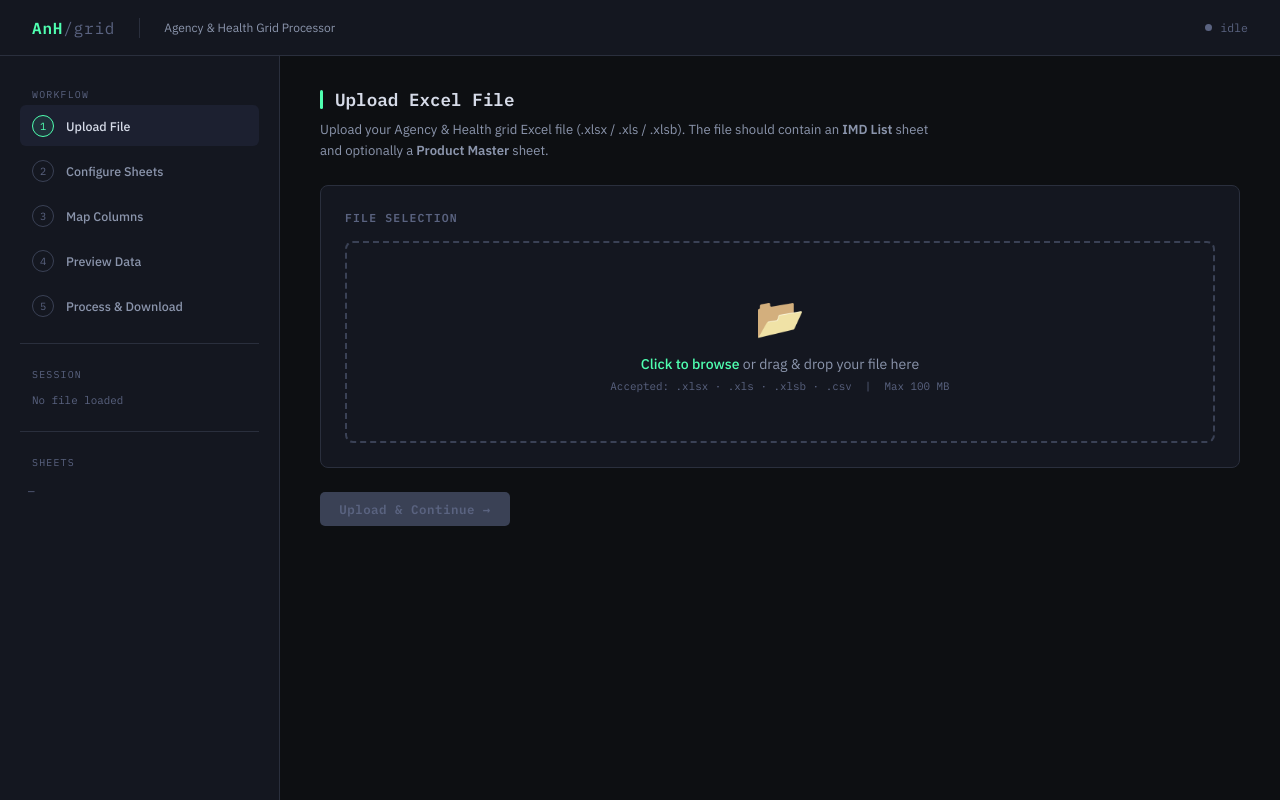
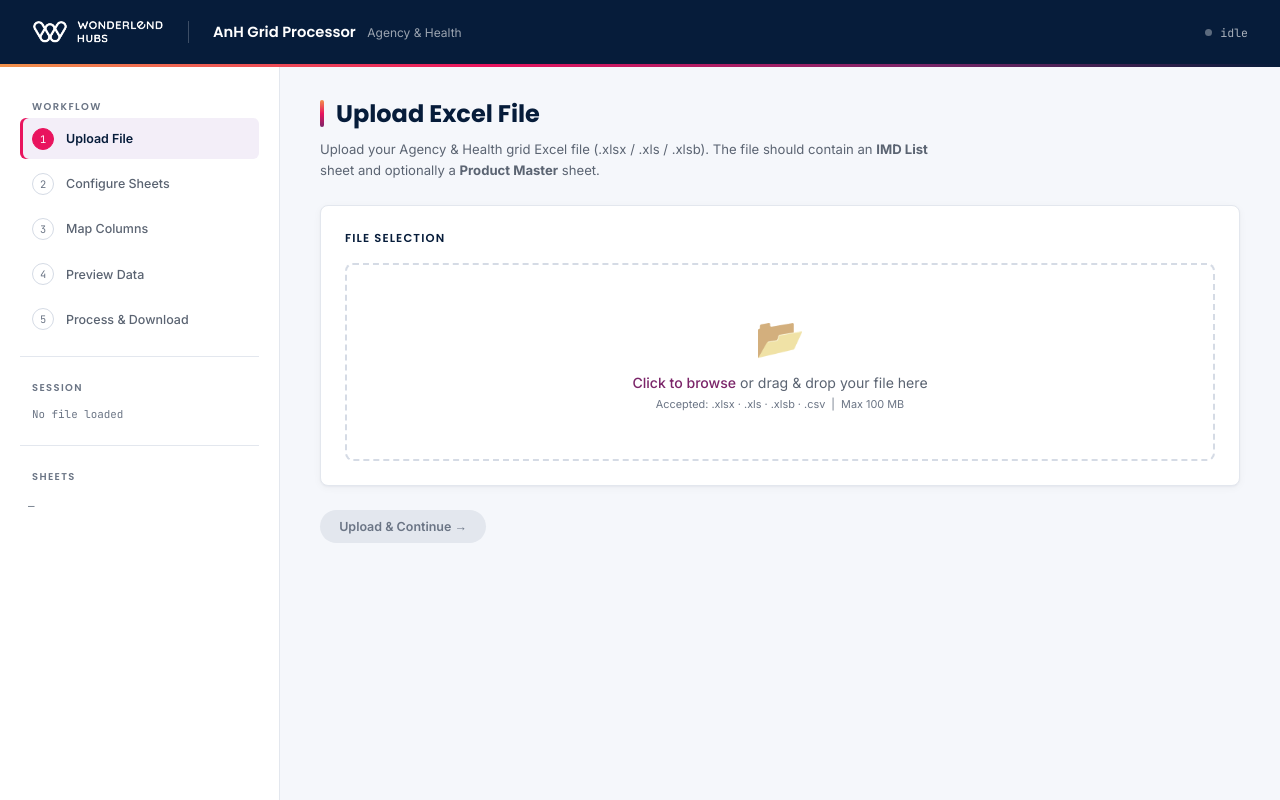
Before and after one commit to deepganatra-wlh/AnH_Portal, a Flask app: page / in a window 1280 px wide. Run offline with Flask 3, Linux system fonts and the light colour scheme.

Commit message:
WLH Rebranding

```diff
--- a/templates/index.html
+++ b/templates/index.html
@@ -3,25 +3,25 @@
 <head>
   <meta charset="UTF-8" />
   <meta name="viewport" content="width=device-width, initial-scale=1.0"/>
-  <title>AnH Grid Processor</title>
-  <link rel="preconnect" href="https://fonts.googleapis.com">
-  <link href="https://fonts.googleapis.com/css2?family=IBM+Plex+Mono:wght@400;500;600&family=IBM+Plex+Sans:wght@300;400;500;600&display=swap" rel="stylesheet">
+  <title>AnH Grid Processor · Wonderlend Hubs</title>
+  <link rel="icon" type="image/png" href="/static/brand/favicon.png"/><link rel="apple-touch-icon" href="/static/brand/apple-touch-icon.png"/><meta name="theme-color" content="#061C3A"/>
+  <link rel="preconnect" href="https://fonts.googleapis.com"/><link rel="preconnect" href="https://fonts.gstatic.com" crossorigin/><link href="https://fonts.googleapis.com/css2?family=Poppins:wght@500;600;700;800&family=Inter:wght@400;500;600;700&family=JetBrains+Mono:wght@400;500;600&display=swap" rel="stylesheet"/>
   <style>
     :root {
-      --bg:         #0d0f12;
-      --bg2:        #141720;
-      --bg3:        #1c2030;
-      --border:     #2a2f3d;
-      --border2:    #3a4155;
-      --accent:     #4fffb0;
-      --accent2:    #00c87a;
-      --warn:       #ffb347;
-      --danger:     #ff5555;
-      --muted:      #5a6380;
-      --text:       #d6dbe8;
-      --text2:      #8b95ac;
-      --mono:       'IBM Plex Mono', monospace;
-      --sans:       'IBM Plex Sans', sans-serif;
+      --bg:         #F5F7FB;
+      --bg2:        #FFFFFF;
+      --bg3:        #F2F5FA;
+      --border:     #E3E7EE;
+      --border2:    #D5DBE5;
+      --accent:     #7B2569;
+      --accent2:    #1A7F54;
+      --warn:       #A84D0E;
+      --danger:     #CC0F51;
+      --muted:      #6B7585;
+      --text:       #061C3A;
+      --text2:      #5B6472;
+      --mono:       'JetBrains Mono', monospace;
+      --sans:       'Inter', system-ui, sans-serif;
     }
 
     *, *::before, *::after { box-sizing: border-box; margin: 0; padding: 0; }
@@ -114,7 +114,7 @@
     .step-item.done .step-num {
       border-color: var(--accent);
       color: var(--accent);
-      background: rgba(79,255,176,0.08);
+      background: rgba(123,37,105,0.08);
     }
     .step-label {
       font-size: 0.78rem;
@@ -343,9 +343,9 @@
     }
     .btn-primary {
       background: var(--accent);
-      color: #0d1017;
+      color: #FFFFFF;
     }
-    .btn-primary:hover { background: #6fffc0; }
+    .btn-primary:hover { background: var(--accent); }
     .btn-primary:disabled {
       background: var(--border2);
       color: var(--muted);
@@ -546,15 +546,79 @@
       aside { display: none; }
       main { padding: 1.25rem; }
     }
+
+/* ══════════════════════════════════════════════════════════════════════
+   Wonderlend Hubs brand layer — brand guidelines v1.0 (2026)
+   Ink Navy grounds · rose→purple gradient signs · orange lifts moments
+   Poppins for headings, Inter for body/UI, JetBrains Mono kept for data
+   ══════════════════════════════════════════════════════════════════════ */
+:root{
+  --wl-navy:#061C3A;--wl-rose:#E9145E;--wl-purple:#7B2569;--wl-orange:#F2924B;
+  --wl-hair:#E3E7EE;--wl-grey:#5B6472;--wl-lav:#F3EEF8;--wl-bw:#EFF3FA;--wl-rw:#FDEEF3;
+  --wl-grad:linear-gradient(90deg,#F2924B 0%,#E9145E 38%,#7B2569 72%,#061C3A 100%);
+  --wl-hd:'Poppins',system-ui,sans-serif;
+  --wl-shadow:0 1px 2px rgba(6,28,58,.04),0 2px 8px rgba(6,28,58,.04);
+}
+html,body{-webkit-font-smoothing:antialiased;}
+h1,h2,h3{font-family:var(--wl-hd);letter-spacing:-.01em;color:var(--wl-navy);}
+::selection{background:rgba(233,20,94,.16);}
+:focus-visible{outline:2px solid var(--wl-purple);outline-offset:2px;}
+.wl-logo{display:block;width:152px;height:auto;margin-bottom:14px;}
+
+/* Header — Ink Navy ground, white logo top-left, signature gradient rule underneath */
+header{background:var(--wl-navy);border-bottom:none;height:64px;position:relative;}
+header::after{content:'';position:absolute;left:0;right:0;bottom:-3px;height:3px;background:var(--wl-grad);z-index:2;}
+.wl-logo-header{width:132px;margin:0;}
+.wl-divider{width:1px;height:22px;background:rgba(255,255,255,.22);}
+.wl-app-name{font-family:var(--wl-hd);font-weight:600;font-size:.92rem;color:#FFFFFF;}
+.wl-app-name span{font-family:var(--sans);font-weight:400;font-size:.75rem;color:rgba(255,255,255,.6);margin-left:.5rem;}
+.status-bar{color:rgba(255,255,255,.65);}
+.status-dot{background:rgba(255,255,255,.35);}
+.status-dot.active{background:var(--wl-rose);box-shadow:0 0 0 3px rgba(233,20,94,.25);}
+
+/* Sidebar — white, hairline edge, rose marker on the active step */
+aside{background:#FFFFFF;border-right:1px solid var(--border);padding-top:1.75rem;}
+.sidebar-section-title{font-family:var(--wl-hd);font-weight:600;letter-spacing:.14em;}
+.step-item:hover{background:var(--bg3);}
+.step-item.active{background:var(--wl-lav);box-shadow:inset 3px 0 0 var(--wl-rose);}
+.step-item.active .step-num{border-color:var(--wl-rose);background:var(--wl-rose);color:#FFFFFF;}
+.step-item.done .step-num{border-color:var(--accent2);background:var(--accent2);color:#FFFFFF;}
+.step-item.active .step-label{color:var(--wl-navy);font-weight:600;}
+
+/* Type: Poppins for headings and eyebrows, Inter for UI, mono only for data */
+.page-title{font-family:var(--wl-hd);font-size:1.5rem;font-weight:700;}
+.page-title::before{width:4px;background:linear-gradient(180deg,var(--wl-orange),var(--wl-rose),var(--wl-purple));}
+.card-title{font-family:var(--wl-hd);color:var(--wl-navy);}
+.form-group label,.col-item label,.drop-hint,.stat-label{font-family:var(--sans);}
+.form-group label,.col-item label{font-weight:600;color:var(--text2);}
+.stat-value{font-family:var(--wl-hd);}
+.download-info h3{font-family:var(--wl-hd);}
+
+/* Surfaces */
+.card,.stat-tile{box-shadow:var(--wl-shadow);}
+.stat-tile{background:#FFFFFF;}
+input[type=text],input[type=number],select,textarea{background:#FFFFFF;}
+.drop-zone{background:#FFFFFF;}
+
+/* Pill buttons — Ink Navy for the main action */
+.btn{font-family:var(--sans);letter-spacing:0;border-radius:999px;}
+.btn-primary{background:var(--wl-navy);color:#FFFFFF;}
+.btn-primary:hover{background:var(--wl-purple);}
+.btn-primary:disabled{background:var(--border);color:var(--muted);}
+.btn-secondary{background:#FFFFFF;}
+.btn-secondary:hover{border-color:var(--accent);color:var(--accent);}
+
+/* Success keeps its own (functional) green; brand accents stay purple/rose */
+.alert-success{background:rgba(26,127,84,.07);border-color:rgba(26,127,84,.25);color:#1A7F54;}
   </style>
 </head>
 <body>
 
 <!-- ══ HEADER ══ -->
 <header>
-  <div class="logo">AnH<span>/grid</span></div>
-  <div style="width:1px;height:20px;background:var(--border);"></div>
-  <span style="font-size:0.75rem;color:var(--text2);">Agency &amp; Health Grid Processor</span>
+  <img class="wl-logo wl-logo-header" src="/static/brand/wonderlend-hubs-logo-white.png" alt="Wonderlend Hubs" width="132" height="25"/>
+  <div class="wl-divider"></div>
+  <span class="wl-app-name">AnH Grid Processor <span>Agency &amp; Health</span></span>
   <div class="status-bar">
     <div class="status-dot" id="statusDot"></div>
     <span id="statusText">idle</span>
```
Also changed, not shown: other parts of templates/index.html (+15 -15 lines), static/brand/apple-touch-icon.png (added), static/brand/favicon.png (added), static/brand/wonderlend-hubs-logo-white.png (added), static/brand/wonderlend-hubs-logo.png (added).
